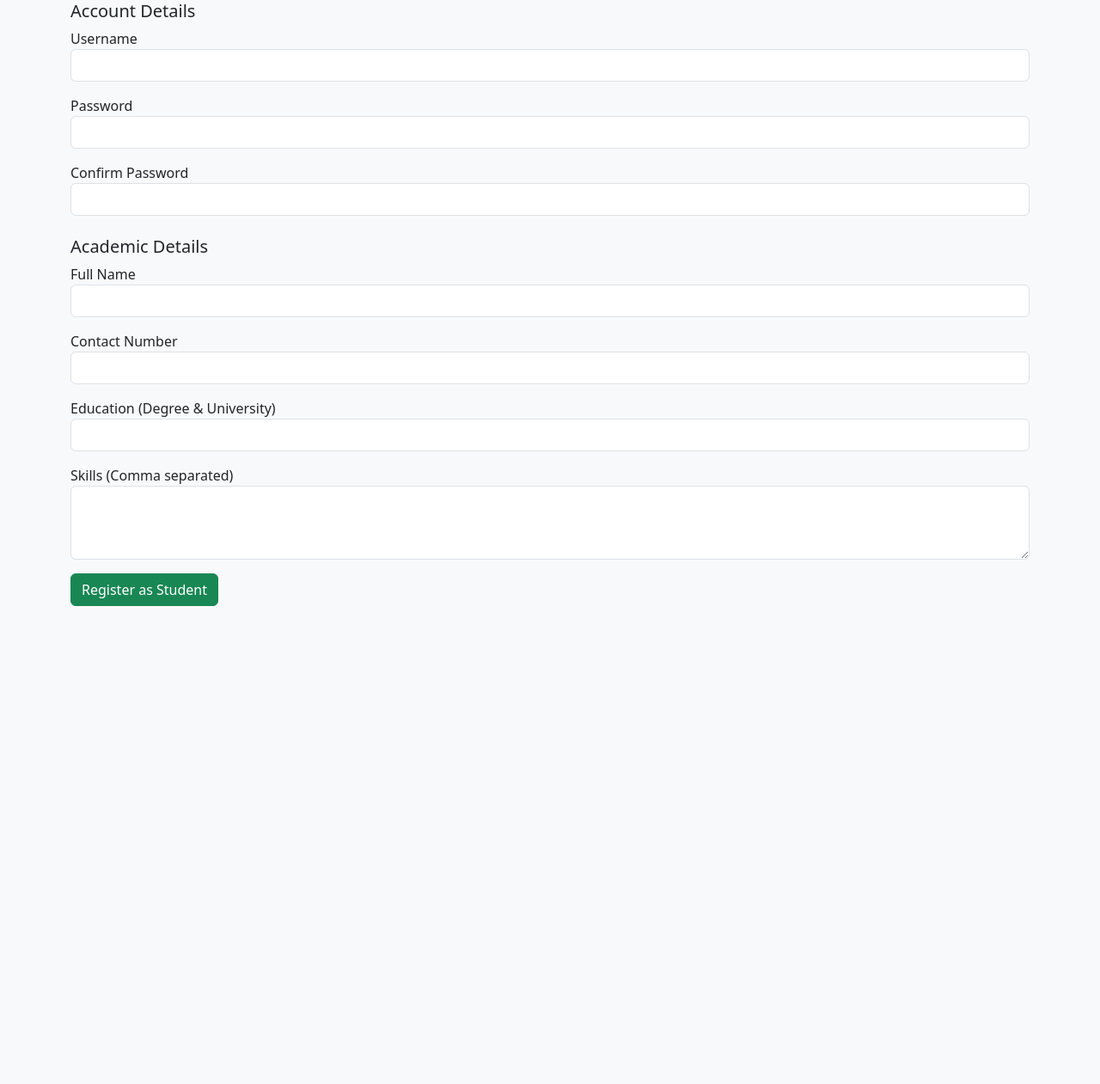
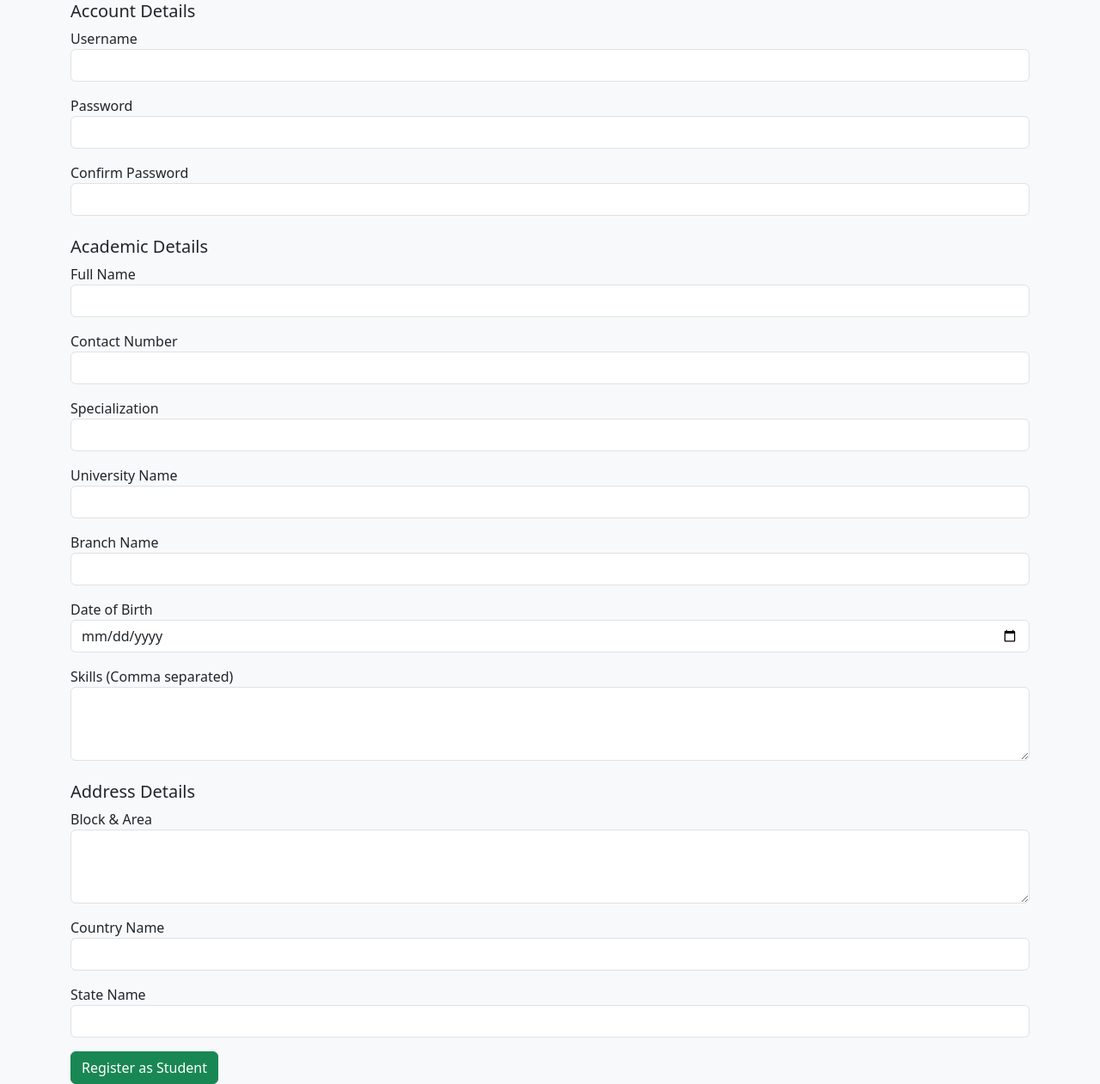
Before and after one commit to 23f1002994/Placement-Portal-Application, a Flask app: page /register/student in a window 1280 px wide. Shown: the part 141-1402 px from the top of the page at 86% size. Before the commit the page ends 846 px from the top, so only its background shows below. Run offline with Flask 3, Linux system fonts and the light colour scheme; some libraries are stand-ins or nearby versions.

Commit message:
Base Commit - Part2

```diff
--- a/application/app.py
+++ b/application/app.py
@@ -43,5 +43,5 @@ def role_required(*roles):
     return wrapper
 
 
-import routes
+from routes import routes
 # print("Hellow")
--- a/application/forms.py
+++ b/application/forms.py
@@ -21,9 +21,18 @@ class StudentRegForm(FlaskForm):
 
     name = StringField(label='Full Name', validators=[DataRequired(), Length(max=100)])
     contact_number = StringField(label='Contact Number', validators=[Length(max=10)])
-    education = StringField(label='Education (Degree & University)', validators=[DataRequired(), Length(max=200)])
+    education = StringField(label='Specialization', validators=[DataRequired(), Length(max=200)])
     skills = TextAreaField(label='Skills (Comma separated)')
     resume = FileField('Upload Resume (PDF only)', validators=[FileAllowed(['pdf'], 'Only PDF files are allowed!')])
+
+    college = StringField(label='University Name', validators=[DataRequired(), Length(max=200)])
+    branch = StringField(label='Branch Name', validators=[DataRequired(), Length(max=100)])
+    dob = DateField('Date of Birth', format='%Y-%m-%d', validators=[DataRequired()])
+    address = TextAreaField(label='Block & Area' , validators = [DataRequired()])
+    country = StringField(label='Country Name' , validators=[DataRequired(), Length(max = 100)])
+    state = StringField(label="State Name" , validators=[DataRequired(), Length(max = 100) ])
+
+
     submit = SubmitField(label = 'Register as Student')
 
     # to ensure unique username
@@ -33,12 +42,21 @@ class StudentRegForm(FlaskForm):
             raise ValidationError('That username is already taken. Please choose a different one.')
 
 
+
 class StudentProfileUpdateForm(FlaskForm):
     contact_number = StringField('Contact Number', validators=[Length(max=20)])
-    education = StringField('Education', validators=[DataRequired(), Length(max=200)])
+    education = StringField('Specialization', validators=[DataRequired(), Length(max=200)])
     skills = TextAreaField('Skills')
     resume = FileField('Update Resume (PDF only)', validators=[FileAllowed(['pdf'], 'Only PDF files are allowed!')])
+    college = StringField(label='University Name', validators=[DataRequired(), Length(max=200)])
+    branch = StringField(label='Branch Name', validators=[DataRequired(), Length(max=100)])
+    dob = DateField('Date of Birth', format='%Y-%m-%d', validators=[DataRequired()])
+    address = TextAreaField(label='Block & Area' , validators = [DataRequired()])
+    country = StringField(label='Country Name' , validators=[DataRequired(), Length(max = 100)])
+    state = StringField(label="State Name" , validators=[DataRequired(), Length(max = 100) ])
     submit = SubmitField('Update Profile')
+
+
 
 # Company Reg Form
 class CompanyRegForm(FlaskForm):
--- a/application/admin_mgmt.py
+++ b/application/routes/admin_mgmt.py
@@ -33,6 +33,9 @@ def admin_dashboard():
 
         filters.append(models.Student.name.ilike(f'%{s}%'))
         filters.append(models.Student.contact.ilike(f'%{s}%'))
+        filters.append(models.Student.state.ilike(f'%{s}%'))
+        filters.append(models.Student.branch.ilike(f'%{s}%'))
+        filters.append(models.Student.education.ilike(f'%{s}%'))
 
         # if the search is a number then check the ID too
         if s.isdigit():
--- a/application/company_mgmt.py
+++ b/application/routes/company_mgmt.py
@@ -6,7 +6,7 @@ from werkzeug.security import generate_password_hash, check_password_hash
 from app import db , role_required
 from database import models
 from sqlalchemy import or_
-from admin_mgmt import get_approved_company
+from routes.admin_mgmt import get_approved_company
 from forms import JobPostForm
 
 
--- a/application/routes.py
+++ b/application/routes/routes.py
@@ -81,7 +81,18 @@ def reg_student():
         db.session.flush()
 
         # Create Student profile linked to the User for the Student db
-        newstudent = models.Student(user_id=newuser.id, name=form.name.data, contact = form.contact_number.data, education = form.education.data, skills = form.skills.data )
+        # newstudent = models.Student(user_id=newuser.id, name=form.name.data, contact = form.contact_number.data, education = form.education.data, skills = form.skills.data )
+        newstudent = models.Student(user_id=newuser.id,
+                                    name=form.name.data,
+                                    contact = form.contact_number.data,
+                                    education = form.education.data,
+                                    skills = form.skills.data,
+                                    college= form.college.data,
+                                    branch = form.branch.data,
+                                    dob = form.dob.data,
+                                    country = form.country.data,
+                                    state = form.state.data,
+                                    address = form.address.data)
         db.session.add(newstudent)
         db.session.commit()
 
@@ -120,6 +131,6 @@ def reg_company():
     return render_template('reg_company.html',form = form)
 
 
-import admin_mgmt
-import company_mgmt
-import student_mgmt
+from routes import admin_mgmt
+from routes import company_mgmt
+from routes import student_mgmt
--- a/application/templates/admin.html
+++ b/application/templates/admin.html
@@ -204,7 +204,9 @@
                 <th>ID</th>
                 <th>Name</th>
                 <th>Contact</th>
-                <th>Education</th>
+                <th>Specialization</th>
+                <th>Branch</th>
+                <th>State</th>
                 <th>Action</th>
             </tr>
 
@@ -214,6 +216,8 @@
                 <td>{{ student.name }}</td>
                 <td>{{ student.contact }}</td>
                 <td>{{ student.education }}</td>
+                <td>{{ student.branch}}</td>
+                <td>{{ student.state}}</td>
 
                 <td>
                     {% if student.user.status %}
--- a/application/templates/applications_mgmt.html
+++ b/application/templates/applications_mgmt.html
@@ -65,6 +65,7 @@
             <tr>
                 <th>Date</th>
                 <th>Student</th>
+                <th>Branch</th>
                 <th>Company</th>
                 <th>Drive</th>
                 <th>Status</th>
@@ -76,6 +77,7 @@
                 <tr>
                     <td><small>{{app.date.strftime('%Y-%m-%d')}}</small></td>
                     <td>{{ app.student.name }}</td>
+                    <td>{{ app.student.branch }}</td>
                     <td>{{app.placements.company.company_name}}</td>
                     <td>{{ app.placements.title }}</td>
 
--- a/application/templates/reg_student.html
+++ b/application/templates/reg_student.html
@@ -63,12 +63,64 @@
     </div>
 
     <div class="mb-3">
+        {{ form.college.label }}
+        {{ form.college(class="form-control") }}
+        {% for error in form.college.errors %}
+            <div class="text-danger small">{{ error }}</div>
+        {% endfor %}
+    </div>
+
+     <div class="mb-3">
+        {{ form.branch.label }}
+        {{ form.branch(class="form-control") }}
+        {% for error in form.branch.errors %}
+            <div class="text-danger small">{{ error }}</div>
+        {% endfor %}
+    </div>
+
+    <div class="mb-3">
+        {{ form.dob.label }}
+        {{ form.dob(class="form-control") }}
+        {% for error in form.dob.errors %}
+            <div class="text-danger small">{{ error }}</div>
+        {% endfor %}
+    </div>
+
+    <div class="mb-3">
         {{ form.skills.label }}
         {{ form.skills(class="form-control", rows=3) }}
         {% for error in form.skills.errors %}
             <div class="text-danger small">{{ error }}</div>
         {% endfor %}
     </div>
+
+    <!-- Address Details -->
+    <h5 class="mt-4">Address Details</h5>
+
+    <div class="mb-3">
+        {{ form.address.label }}
+        {{ form.address(class="form-control", rows=3) }}
+        {% for error in form.address.errors %}
+            <div class="text-danger small">{{ error }}</div>
+        {% endfor %}
+    </div>
+
+    <div class="mb-3">
+        {{ form.country.label }}
+        {{ form.country(class="form-control", rows=3) }}
+        {% for error in form.country.errors %}
+            <div class="text-danger small">{{ error }}</div>
+        {% endfor %}
+    </div>
+
+    <div class="mb-3">
+        {{ form.state.label }}
+        {{ form.state(class="form-control", rows=3) }}
+        {% for error in form.state.errors %}
+            <div class="text-danger small">{{ error }}</div>
+        {% endfor %}
+    </div>
+
 
     <div class="mt-3">
         {{ form.submit(class="btn btn-success") }}
```
Also changed, not shown: application/database/models.py (+19 -1 lines), application/database/setup.py (+17 -5 lines), application/routes/student_mgmt.py (renamed from application/student_mgmt.py, +13 -0 lines), application/templates/job_applications.html (+6 -1 lines), application/templates/student_profile.html (+29 -1 lines), application/init_db.py (line endings or trailing spaces), application/instance/placement.db, application/routes/__init__.py (added), 2 other files.
